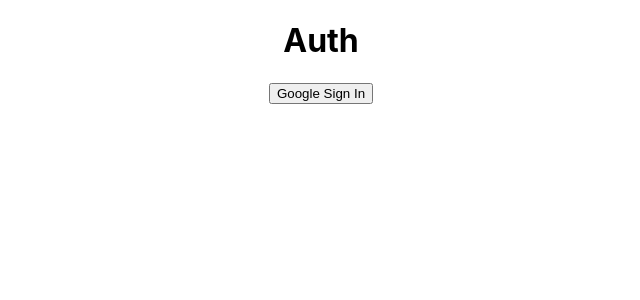
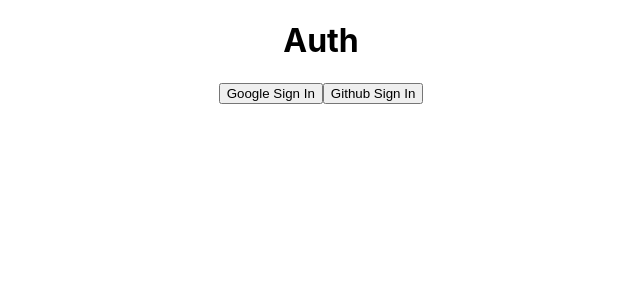
Before and after one commit to salmanSrahman/Firebase-Basic-Practice, a React (Create React App) app in the folder simple-firebase-practice1/: page / in a window 1280 px wide. Shown: the top 300 px of the page, without its empty margins (319-959 px from the left). Built offline with nearby package versions, Linux system fonts and the light colour scheme.

Commit message:
github sign in

```diff
--- a/simple-firebase-practice1/src/App.js
+++ b/simple-firebase-practice1/src/App.js
@@ -4,6 +4,7 @@
   getAuth,
   signInWithPopup,
   GoogleAuthProvider,
+  GithubAuthProvider,
   signOut,
 } from "firebase/auth";
 import { useState } from "react";
@@ -13,16 +14,26 @@
 function App() {
   const [user, setUser] = useState({});
 
-  const provider = new GoogleAuthProvider();
+  const googleProvider = new GoogleAuthProvider();
   const handleGoggleSignIn = () => {
-    signInWithPopup(auth, provider)
+    signInWithPopup(auth, googleProvider)
       .then((result) => {
-        const user = result.user;
-        console.log(user);
-        setUser(user);
+        const user = result.user;        setUser(user);
       })
       .catch((error) => {
         console.log("error", error);
+      });
+  };
+
+  const handleGithubSignIn = () => {
+    const githubProvider = new GithubAuthProvider();
+    signInWithPopup(auth, githubProvider)
+      .then((result) => {
+        const user = result.user;
+        setUser(user);
+      })
+      .then((error) => {
+        console.error("error", error);
       });
   };
 
@@ -39,10 +50,13 @@
   return (
     <div className="App">
       <h1>Auth</h1>
-      {user?.email ? (
+      {user?.uid ? (
         <button onClick={handleGoggleSignOut}>Google Sign Out</button>
       ) : (
-        <button onClick={handleGoggleSignIn}>Google Sign In</button>
+        <div>
+          <button onClick={handleGoggleSignIn}>Google Sign In</button>
+          <button onClick={handleGithubSignIn}>Github Sign In</button>
+        </div>
       )}
       <h2>{user.displayName}</h2>
       <h4>{user.email}</h4>
```
